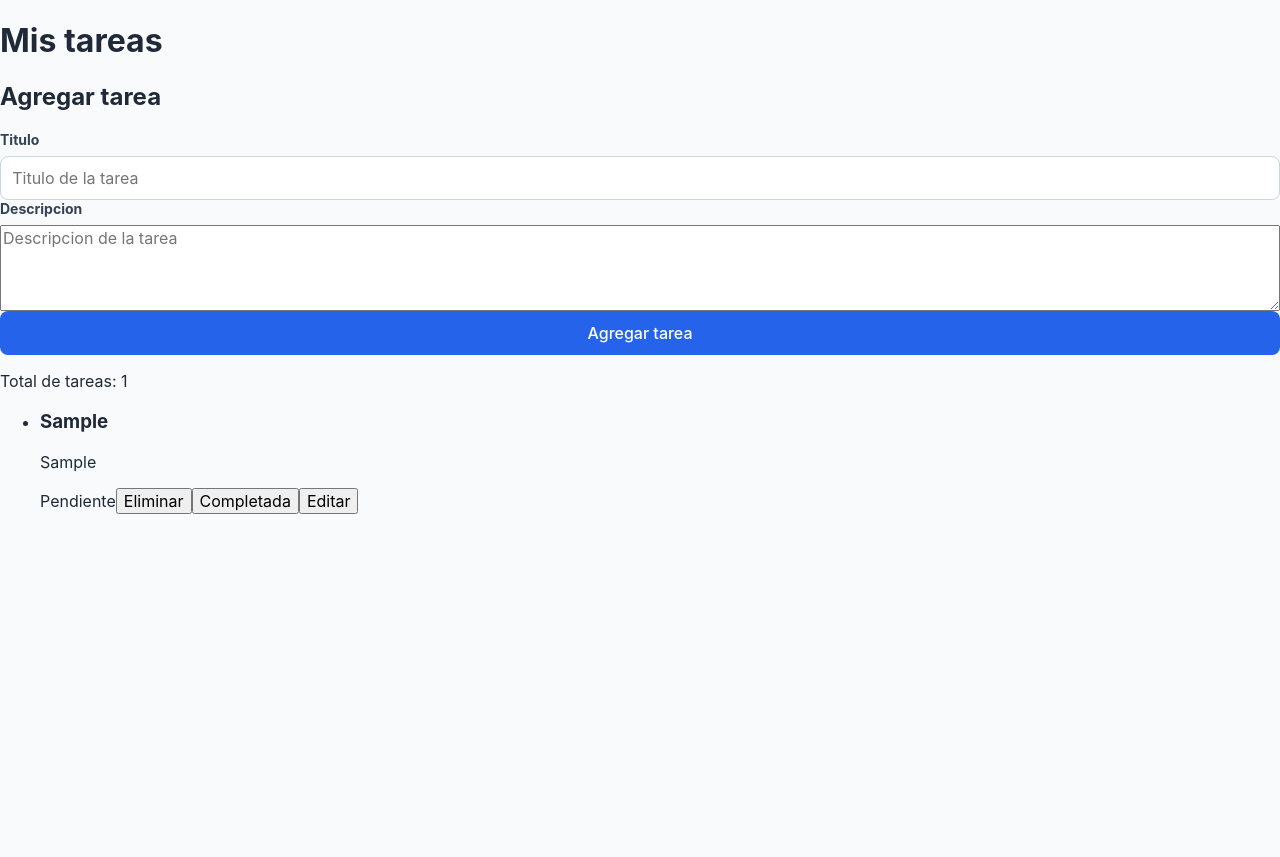
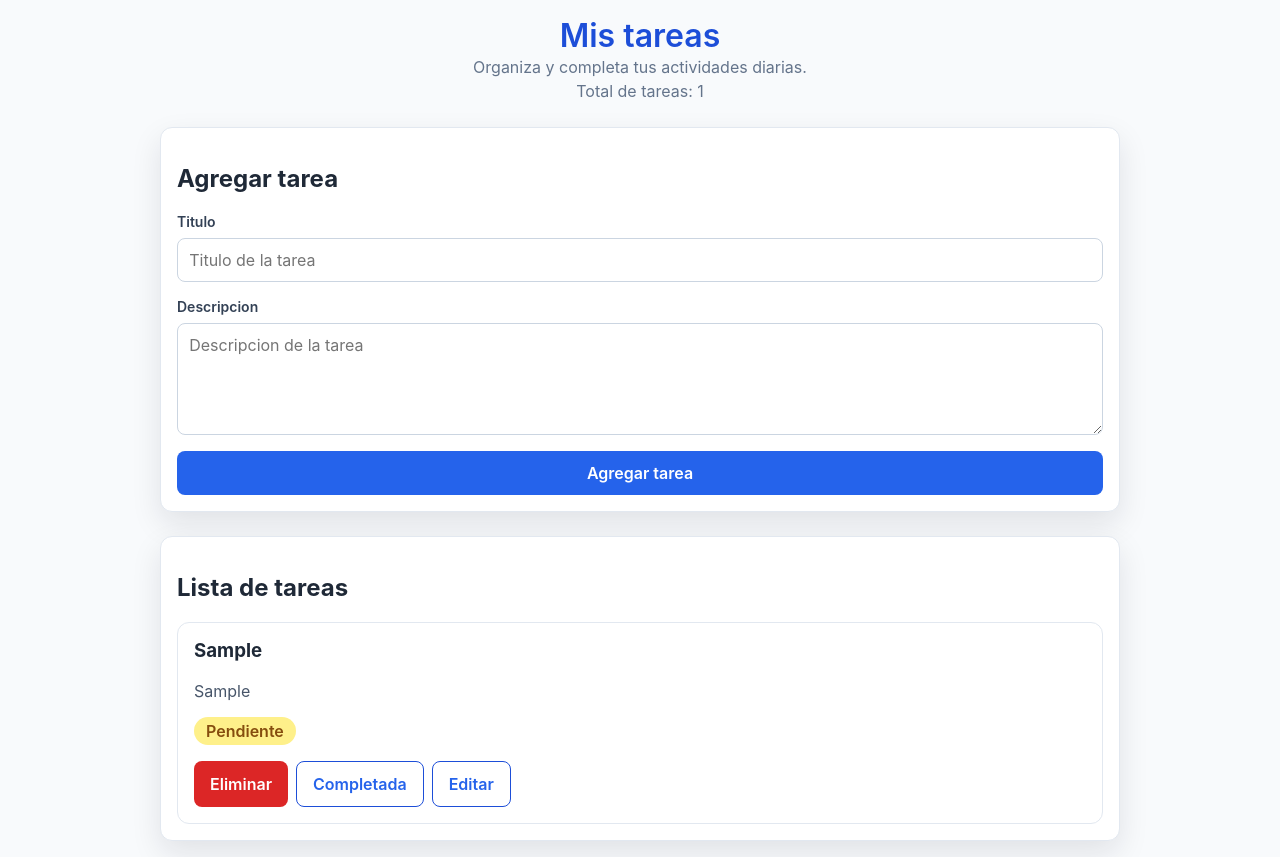
Before and after one commit to Maye2701/matecode-tasks, a React (Vite) app: page /tareas in a window 1280 px wide. Both pictures are taken after typing "Sample", "Sample" into the empty fields and a click on the button "Agregar tarea". Before the commit the page ends 821 px from the top, so only its background shows below. Built offline with nearby package versions, Linux system fonts and the light colour scheme.

Commit message:
style: mejorar interfaz de gestion de tareas

```diff
--- a/src/components/tasks/TaskItem.tsx
+++ b/src/components/tasks/TaskItem.tsx
@@ -44,10 +44,12 @@ function TaskItem({ task, onToggleTask, onDeleteTask, onUpdateTask }: TaskItemPr
         <li className="task-item">
             <h3>{task.title}</h3>
             <p>{task.description}</p>
-            {task.completed ? <span className="completed">Completada</span> : <span className="pending">Pendiente</span>}
-            <button type="button" className="danger" onClick={handleDeleteClick}>Eliminar</button>
-            <button onClick={() => onToggleTask(task.id)}>{task.completed ? "Pendiente" : "Completada"}</button>
-            <button onClick={() => setIsEditing(true)}>Editar</button>
+            {task.completed ? <span className="task-status completed">Completada</span> : <span className="task-status pending">Pendiente</span>}
+            <div className="task-actions">
+                <button type="button" className="danger" onClick={handleDeleteClick}>Eliminar</button>
+                <button className="secondary" onClick={() => onToggleTask(task.id)}>{task.completed ? "Pendiente" : "Completada"}</button>
+                <button className="secondary" onClick={() => setIsEditing(true)}>Editar</button>
+            </div>
         </li>
     )
 }
--- a/src/main.tsx
+++ b/src/main.tsx
@@ -3,6 +3,8 @@ import { createRoot } from 'react-dom/client'
 import './index.css'
 import App from './App.tsx'
 import { BrowserRouter } from 'react-router'
+import './styles/forms.css'
+import './styles/tasks.css'
 
 createRoot(document.getElementById('root')!).render(
   <StrictMode>
--- a/src/pages/TaskPage.tsx
+++ b/src/pages/TaskPage.tsx
@@ -2,6 +2,7 @@ import { useState } from 'react'
 import type { Task } from '../types/task'
 import TaskForm from '../components/tasks/TaskForm'
 import TaskList from '../components/tasks/TaskList'
+import '../styles/tasks.css'
 
 function TasksPage() {
     const [tasks, setTasks] = useState<Task[]>([])
@@ -42,15 +43,23 @@ function TasksPage() {
 
     return (
         <main className="tasks-page">
+            <div className="tasks-container">
+                <header className="tasks-header">
                     <h1>Mis tareas</h1>
+                    <p>Organiza y completa tus actividades diarias.</p>
+                    <p> Total de tareas: {tasks.length} </p>
+                </header>
                 <TaskForm onCreateTask={handleCreateTask} />
-            <p> Total de tareas: {tasks.length} </p>
+                <section className='tasks-section'>
+                    <h2>Lista de tareas</h2>
                     <TaskList
                         tasks={tasks}
                         onToggleTask={handleToggleTask}
                         onDeleteTask={handleDeleteTask}
                         onUpdateTask={handleUpdateTask}
                     />
+                </section>
+            </div>
         </main>
     )
 }
--- a/src/styles/auth.css
+++ b/src/styles/auth.css
@@ -51,53 +51,7 @@
 
 }
 
-.form-field {
-    display: grid;
-    gap: 0.5rem;
-}
 
-.form-field label {
-    font-weight: bold;
-    font-size: 0.875rem;
-    color: #334155;
-}
-
-.form-field input {
-    width: 100%;
-    padding: 0.7rem;
-    border: 1px solid #cbd5e1;
-    border-radius: 0.5rem;
-    color: #0f172a;
-    background-color: white;
-}
-
-.form-field input:focus {
-    outline: 3px solid rgba(37, 99, 235, 0.2);
-    border-color: #1d4ed8;
-}
-
-.primary {
-    width: 100%;
-    border: none;
-    padding: 0.75rem 0.5rem;
-    border-radius: 0.5rem;
-    background: #2563eb;
-    color: white;
-    font-weight: 500;
-    cursor: pointer;
-    transition: background 0.2s ease;
-}
-
-.primary:hover {
-    background: #1d4ed8;
-
-}
-
-.primary:disabled {
-    background-color: #93c5fd;
-    cursor: not-allowed;
-
-}
 
 .status-message {
     color: #dc2626;
--- /dev/null
+++ b/src/styles/forms.css
@@ -0,0 +1,86 @@
+.form-field {
+    display: grid;
+    gap: 0.5rem;
+}
+
+.form-field label {
+    font-weight: 600;
+    font-size: 0.875rem;
+    color: #334155;
+}
+
+.form-field input,
+textarea {
+    width: 100%;
+    padding: 0.7rem;
+    border: 1px solid #cbd5e1;
+    border-radius: 0.5rem;
+    color: #0f172a;
+    background-color: white;
+}
+
+.form-field textarea {
+    resize: vertical;
+    min-height: 7rem;
+}
+
+.form-field input:focus,
+textarea:focus {
+    outline: 3px solid rgba(37, 99, 235, 0.2);
+    border-color: #1d4ed8;
+}
+
+
+.primary {
+    border: none;
+    padding: 0.75rem 0.5rem;
+    border-radius: 0.5rem;
+    background-color: #2563eb;
+    color: white;
+    font-weight: 600;
+    cursor: pointer;
+    transition: background-color 0.2s ease;
+}
+
+.primary:hover {
+    background-color: #1d4ed8;
+
+}
+
+.primary:disabled {
+    background-color: #93c5fd;
+    cursor: not-allowed;
+
+}
+
+.secondary {
+    background-color: white;
+    color: #2563eb;
+    border: 1px solid #1d4ed8;
+    padding: 0.75rem 1rem;
+    border-radius: 0.5rem;
+    font-weight: 600;
+    cursor: pointer;
+    transition: background 0.2s ease;
+}
+
+.secondary:hover {
+    background-color: #1d4ed8;
+    color: white;
+
+}
+
+.danger {
+    background-color: #dc2626;
+    color: white;
+    border: none;
+    padding: 0.75rem 1rem;
+    border-radius: 0.5rem;
+    font-weight: 600;
+    cursor: pointer;
+    transition: background 0.2s ease;
+}
+
+.danger:hover {
+    background-color: #b91c1c;
+}
--- /dev/null
+++ b/src/styles/tasks.css
@@ -0,0 +1,108 @@
+.tasks-page {
+    min-height: 100vh;
+    padding: 1rem;
+    background-color: #f8fafc;
+}
+
+.tasks-container {
+    max-width: 960px;
+    margin: 0 auto;
+    display: grid;
+    gap: 1.5rem;
+}
+
+.tasks-header {
+    text-align: center;
+}
+
+.tasks-header h1 {
+    margin: 0;
+    color: #1d4ed8;
+    font-size: 2rem;
+    font-weight: 600;
+}
+
+.tasks-header p {
+    margin: 0;
+    color: #64748b;
+    line-height: 1.5;
+}
+
+.tasks-counter {
+    font-weight: 600;
+}
+
+.task-form-card,
+.tasks-section {
+    background-color: white;
+    border-radius: 0.75rem;
+    padding: 1rem;
+    box-shadow: 0 12px 30px rgba(15, 23, 42, 0.1);
+    border: 1px solid #e2e8f0;
+}
+
+.task-form h2 {
+    margin: 0;
+    color: #1e293b;
+    font-size: 1.25rem;
+    font-weight: 600;
+    text-align: center;
+}
+
+.task-form {
+    display: grid;
+    gap: 1rem;
+}
+
+.task-list {
+    list-style: none;
+    padding: 0;
+    margin: 0;
+    display: grid;
+    gap: 1rem;
+}
+
+.task-item {
+    background-color: white;
+    border: 1px solid #e2e8f0;
+    border-radius: 0.75rem;
+    padding: 1rem;
+}
+
+.task-item h3 {
+    margin-top: 0;
+}
+
+.task-item p {
+    color: #475569;
+    overflow-wrap: anywhere;
+}
+
+.task-status {
+    display: inline-block;
+    padding: 0.25rem 0.75rem;
+    border-radius: 999px;
+    font-weight: 600;
+}
+
+.completed {
+    background-color: #dcfce7;
+    color: #166534;
+}
+
+.pending {
+    background-color: #fef08a;
+    color: #854d0e;
+}
+
+.task-actions {
+    display: grid;
+    gap: 0.5rem;
+    margin-top: 1rem;
+}
+
+@media (min-width: 640px) {
+    .task-actions {
+        display: flex;
+    }
+}
```
Also changed, not shown: 1 other file (tests, documents, lock files or other folders). Lines whose indentation alone changed are shown as unchanged.
